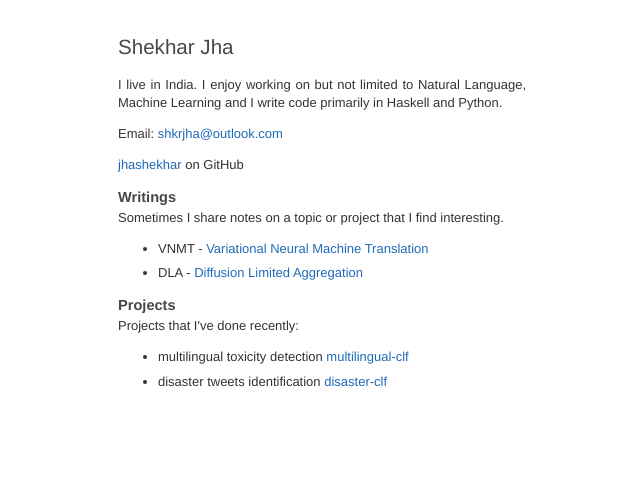
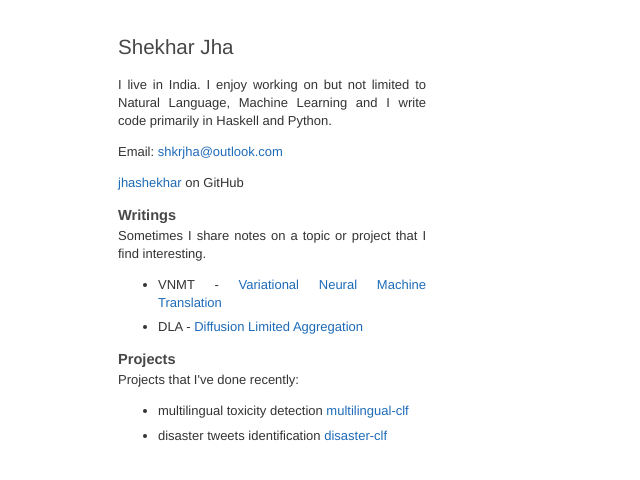
Before and after one commit to jhashekhar/jhashekhar.github.io, a Jekyll site: the page built from index.md, in a window 1280 px wide. Shown: the top 480 px of the page, without its empty margins (78-718 px from the left). Built offline with Jekyll 4.4.1, drawn with Linux system fonts in a browser that asks for light colours.

Commit message:
change body width

```diff
--- a/_layouts/post.html
+++ b/_layouts/post.html
@@ -58,7 +58,7 @@
 
 
 {% seo %}
-    <meta name="viewport" content="width=device-width, initial-scale=1">
+<!--<meta name="viewport" content="width=device-width, initial-scale=1">-->
     <meta name="theme-color" content="#157878">
     <meta name="apple-mobile-web-app-status-bar-style" content="black-translucent">
     <link rel="stylesheet" href="{{ '/assets/css/style.css?v=' | append: site.github.build_revision | relative_url }}">
--- a/_sass/jekyll-theme-cayman.scss
+++ b/_sass/jekyll-theme-cayman.scss
@@ -33,7 +33,7 @@
   line-height: 1.5;
   color: #333;
   width: 80%;
-  max-width: 600px;
+  max-width: 500px;
   margin-left: 100px;
   margin-right: auto;
   text-align: justify;
```
